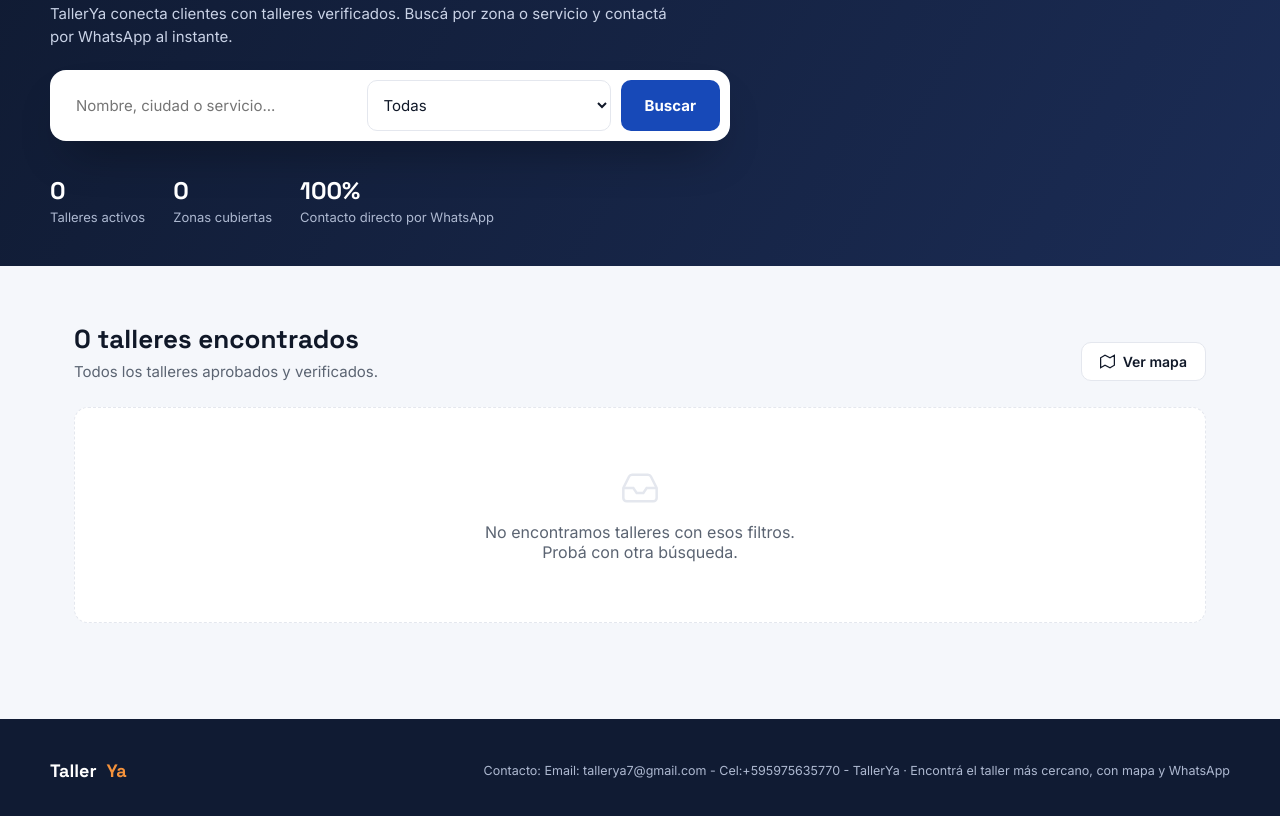
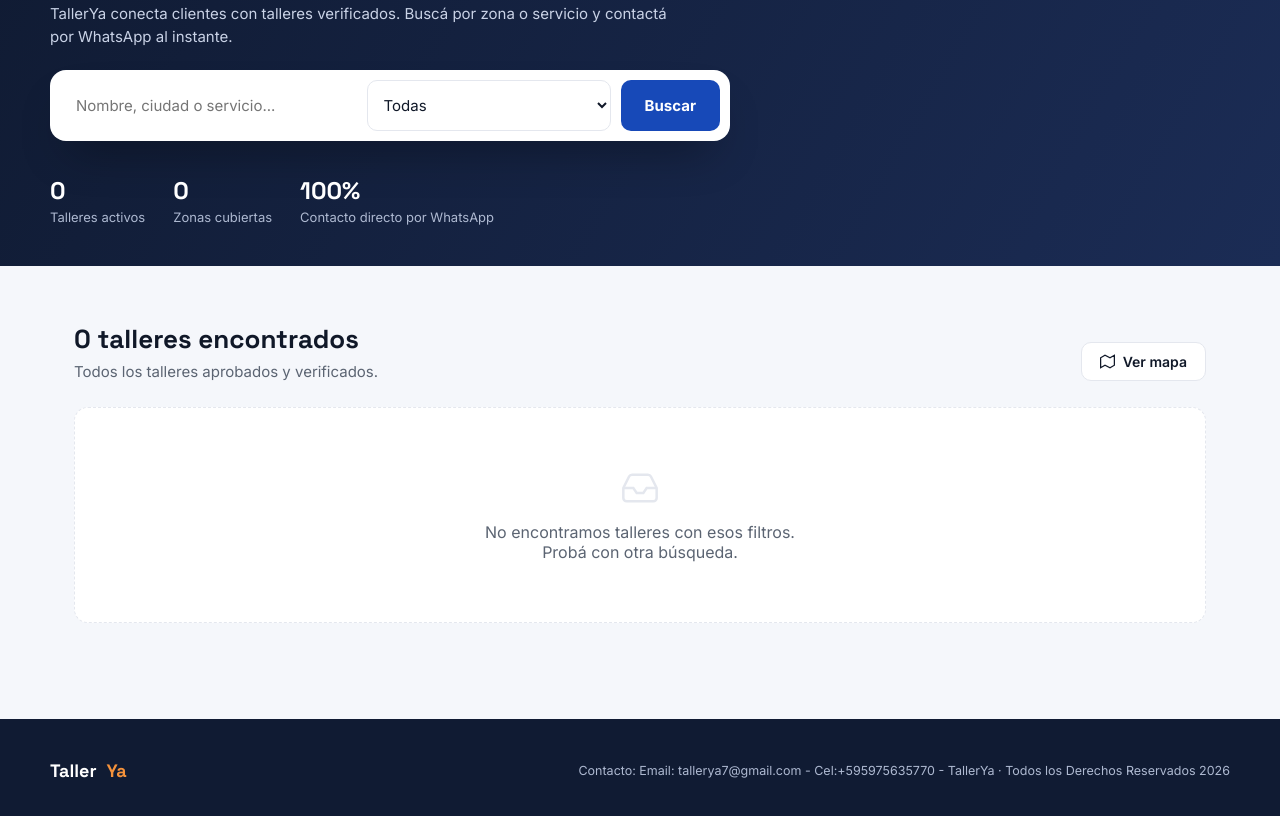
Before and after one commit to mecanicadakar-sketch/talleryapy, a website: page public/index.html in a window 1280 px wide. Shown: the part 666-1482 px from the top of the page. Drawn offline with nearby package versions, Linux system fonts and the light colour scheme; no server answers.

Commit message:
Update index.html

```diff
--- a/public/index.html
+++ b/public/index.html
@@ -584,7 +584,7 @@
 <footer>
   <div class="footer-inner">
     <span class="brand">Taller<span class="ya" style="color:var(--orange);">Ya</span></span>
-    <small>Contacto: Email: tallerya7@gmail.com -  Cel:+595975635770 - TallerYa · Encontrá el taller más cercano, con mapa y WhatsApp</small>
+    <small>Contacto: Email: tallerya7@gmail.com -  Cel:+595975635770 - TallerYa · Todos los Derechos Reservados 2026</small>
   </div>
 </footer>
 
```
